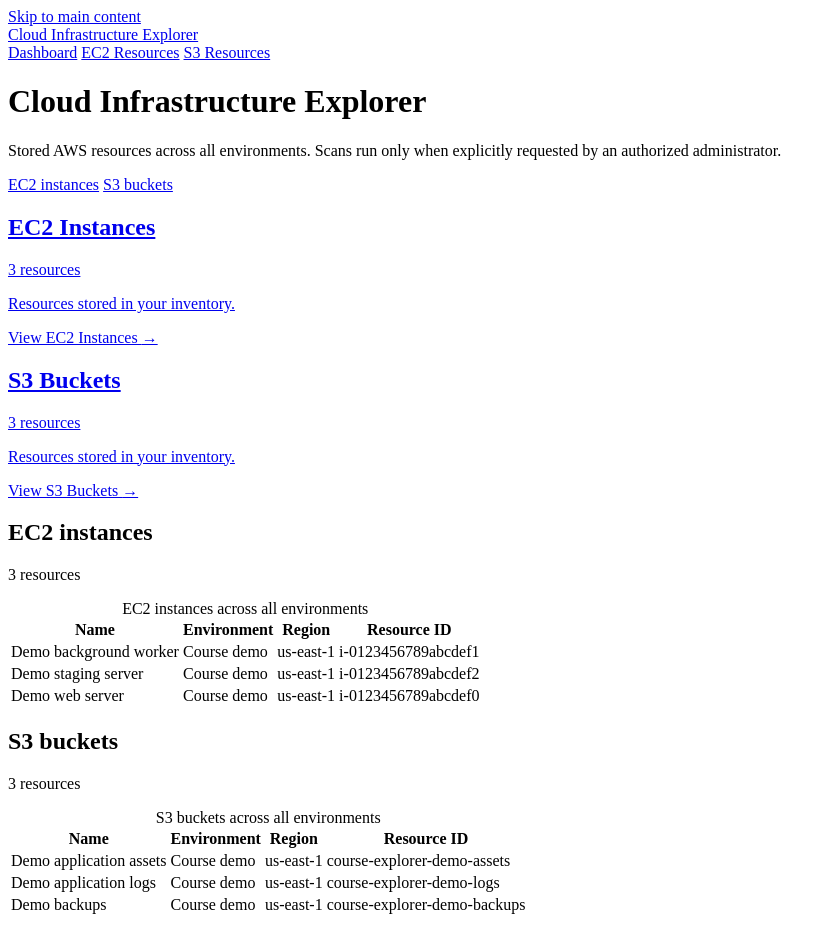
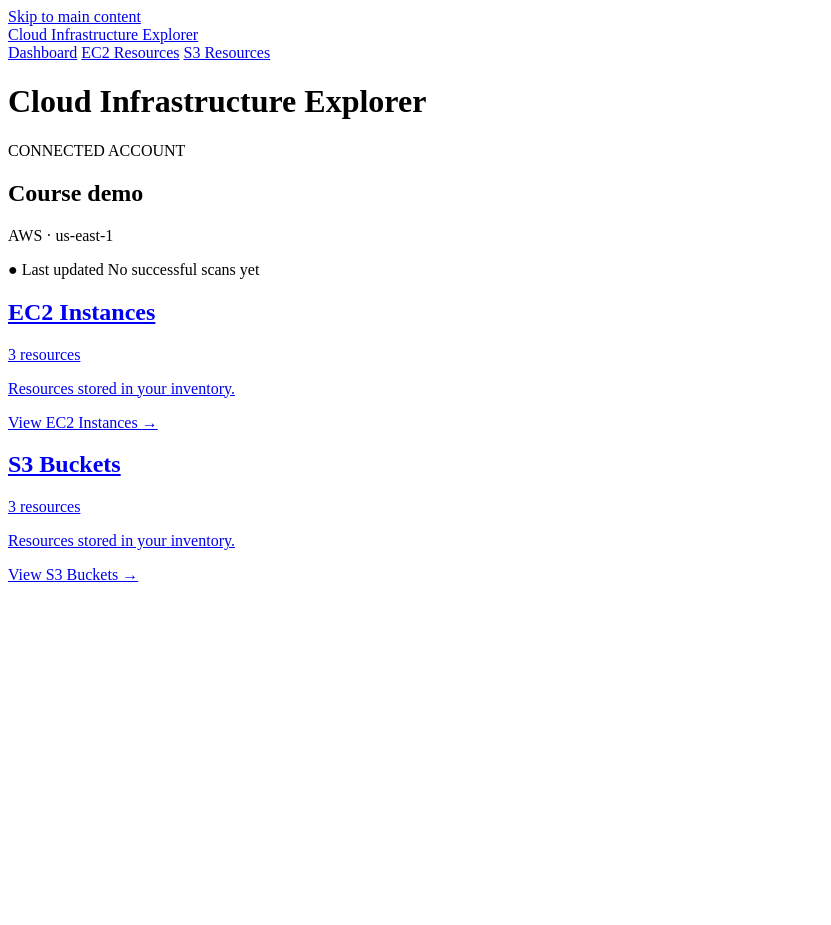
Before and after one commit to cloud-infra-layer/cloud-infra-explorer-class, a Rails app: page / in a window 1280 px wide. Shown: the whole page, without its empty margins (0-831 px from the left). After the commit the page ends 582 px from the top, so only its background shows below. Run offline with Rails 7, Linux system fonts and the light colour scheme; data comes from the database, SQL or seed files in the repository; tables that the repository leaves empty hold one stand-in row (values such as "Sample post"); some libraries are stand-ins or nearby versions.

Commit message:
Redesign dashboard with connected account card and UI cleanup

```diff
--- a/app/controllers/dashboard_controller.rb
+++ b/app/controllers/dashboard_controller.rb
@@ -1,3 +1,4 @@
+
 class DashboardController < ApplicationController
   def index
     resources = Resource.where(provider: "aws", service: %w[ec2 s3])
@@ -10,16 +11,22 @@ class DashboardController < ApplicationController
       "ec2" => resources.fetch("ec2", []),
       "s3" => resources.fetch("s3", [])
     }
+
     @resource_counts = @resources_by_service.transform_values(&:size)
+
     @scan_enabled = ENV["ENABLE_MANUAL_SCANS"] == "true" &&
-      ENV["SCAN_ADMIN_USERNAME"].present? && ENV["SCAN_ADMIN_PASSWORD"].present?
-    if @scan_enabled
-      @environments = Environment.order(:name).to_a
-      environment_ids = @environments.map(&:id)
-      @latest_scans = Scan.where(environment_id: environment_ids)
-        .order(started_at: :desc, id: :desc)
-        .group_by(&:environment_id)
-        .transform_values(&:first)
+      ENV["SCAN_ADMIN_USERNAME"].present? &&
+      ENV["SCAN_ADMIN_PASSWORD"].present?
+
+    @connected_environment =
+      Environment.where(provider: "aws").find_by(name: "AWS Sandbox") ||
+      Environment.where(provider: "aws").order(:name).first
+
+    @last_successful_scan = if @connected_environment
+      Scan.where(
+        environment: @connected_environment,
+        status: "completed"
+      ).order(completed_at: :desc).first
     end
   end
 end
--- a/app/views/dashboard/index.html.erb
+++ b/app/views/dashboard/index.html.erb
@@ -3,14 +3,6 @@
 
 <header>
   <h1>Cloud Infrastructure Explorer</h1>
-  <p class="page-description">
-    Stored AWS resources across all environments. Scans run only when explicitly requested by an authorized administrator.
-  </p>
-
-  <nav aria-label="Resource categories">
-    <%= link_to "EC2 instances", "#ec2-resources" %>
-    <%= link_to "S3 buckets", "#s3-resources" %>
-  </nav>
 </header>
 
 <% if flash[:notice].present? %>
@@ -20,30 +12,37 @@
   <p role="alert"><%= flash[:alert] %></p>
 <% end %>
 
-<% if @scan_enabled %>
-  <section aria-labelledby="scan-heading">
-    <h2 id="scan-heading">Manual AWS discovery</h2>
-    <p>Scanning uses the application's configured read-only AWS credentials.</p>
-    <% @environments.each do |environment| %>
-      <%= form_with url: environment_scans_path(environment), method: :post do %>
-        <p><%= environment.name %> (<%= environment.region %>)</p>
-        <% if (scan = @latest_scans[environment.id]) %>
-          <p role="status">Latest scan: <%= scan.status %> (<%= scan.discovered_count %> discovered, <%= scan.created_count %> created, <%= scan.updated_count %> updated).</p>
-          <% if scan.error_details.any? %>
-            <ul aria-label="Scan errors">
-              <% scan.error_details.each do |error| %>
-                <li><%= error.fetch("resource_type") %>: <%= error.fetch("message") %></li>
-              <% end %>
-            </ul>
-          <% end %>
-        <% else %>
-          <p>No scans recorded for this environment.</p>
+
+<% if @connected_environment %>
+  <section class="connected-account-card" aria-label="Connected AWS account">
+    <div class="account-details">
+      <span class="account-label">CONNECTED ACCOUNT</span>
+
+      <h2><%= @connected_environment.name %></h2>
+
+      <p class="account-region">
+        AWS · <%= @connected_environment.region %>
+      </p>
+
+      <% if @scan_enabled %>
+        <%= form_with url: environment_scans_path(@connected_environment), method: :post do %>
+          <%= hidden_field_tag "resource_types[]", "ec2" %>
+          <%= hidden_field_tag "resource_types[]", "s3" %>
+          <%= submit_tag "Refresh resources", class: "refresh-button" %>
         <% end %>
-        <%= hidden_field_tag "resource_types[]", "ec2" %>
-        <%= hidden_field_tag "resource_types[]", "s3" %>
-        <%= submit_tag "Scan EC2 and S3" %>
       <% end %>
-    <% end %>
+    </div>
+
+    <div class="account-update">
+      <span class="update-label">● Last updated</span>
+
+      <% if @last_successful_scan %>
+        <%= time_tag @last_successful_scan.completed_at,
+          @last_successful_scan.completed_at.in_time_zone.strftime("%b %-d, %Y at %-I:%M %p") %>
+      <% else %>
+        <span>No successful scans yet</span>
+      <% end %>
+    </div>
   </section>
 <% end %>
 
@@ -58,40 +57,3 @@
       name: "S3 Buckets",
       count: @resource_counts.fetch("s3", 0) %>
 </div>
-
-<% { "ec2" => "EC2 instances", "s3" => "S3 buckets" }.each do |service, label| %>
-  <section id="<%= service %>-resources" aria-labelledby="<%= service %>-heading">
-    <h2 id="<%= service %>-heading"><%= label %></h2>
-
-    <p class="resource-count">
-      <%= pluralize(@resource_counts.fetch(service), "resource") %>
-    </p>
-
-    <% if @resources_by_service.fetch(service).empty? %>
-      <p class="empty-state">No <%= label %> stored yet.</p>
-    <% else %>
-      <table>
-        <caption><%= label %> across all environments</caption>
-        <thead>
-          <tr>
-            <th scope="col">Name</th>
-            <th scope="col">Environment</th>
-            <th scope="col">Region</th>
-            <th scope="col">Resource ID</th>
-          </tr>
-        </thead>
-
-        <tbody>
-          <% @resources_by_service.fetch(service).each do |resource| %>
-            <tr id="resource-<%= resource.id %>">
-              <td><%= resource.name %></td>
-              <td><%= resource.environment.name %></td>
-              <td><%= resource.region.presence || "Not specified" %></td>
-              <td><%= resource.resource_id %></td>
-            </tr>
-          <% end %>
-        </tbody>
-      </table>
-    <% end %>
-  </section>
-<% end %>
```
Also changed, not shown: app/assets/stylesheets/application.css (+77 -0 lines).
